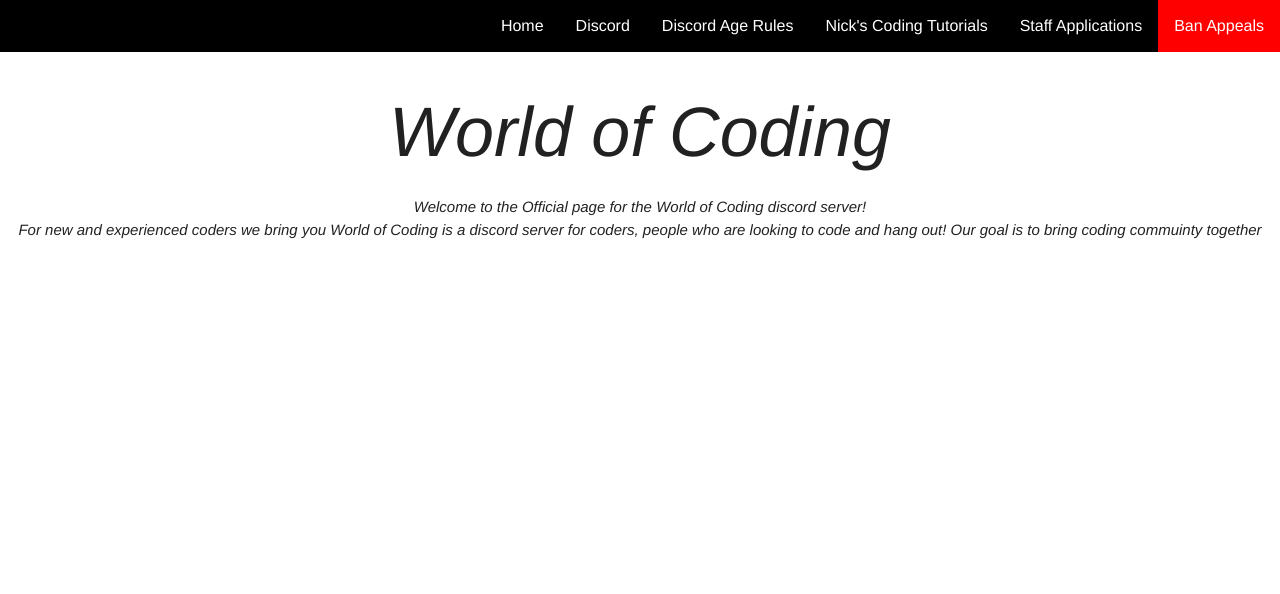
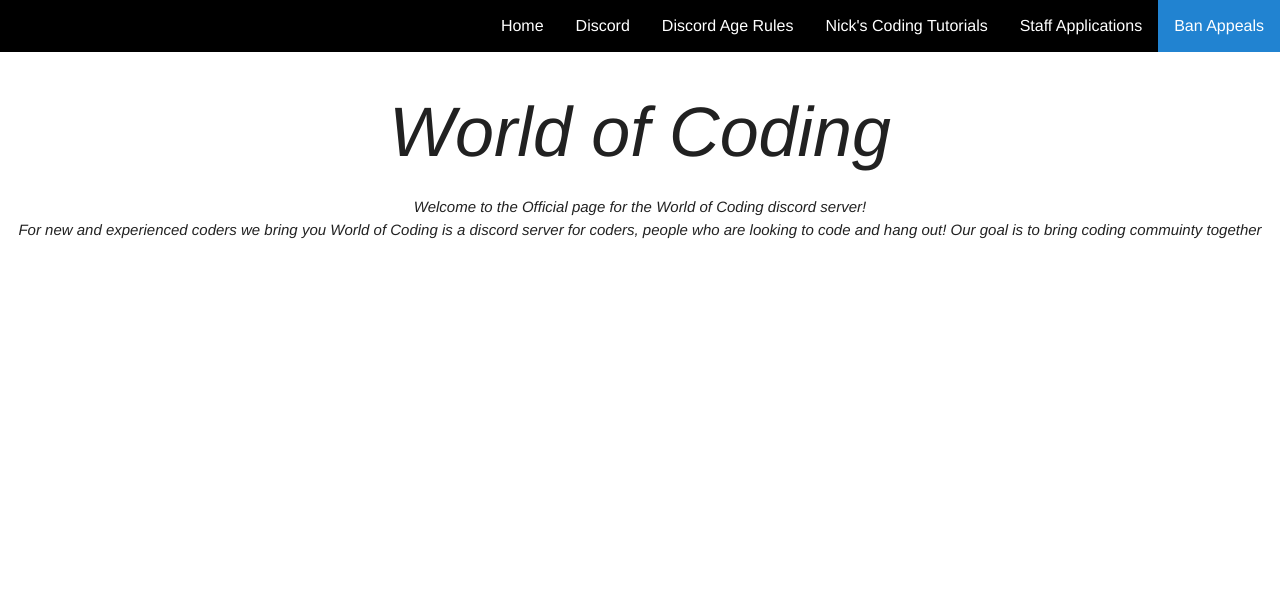
Before and after one commit to WoC-Retirement-Home/world-of-coding-gen2, a plain HTML site: page index.html in a window 1280 px wide. In both pictures the pointer is over the link "Ban Appeals". Shown: the top 594 px of the page. Drawn offline with nearby package versions, Linux system fonts and the light colour scheme; a script that the page names is missing.

Commit message:
Update style.css

```diff
--- a/style.css
+++ b/style.css
@@ -50,7 +50,7 @@ h3{
   font-family: inherit;
   margin: 0;}
 .navbar a:hover, .dropdown:hover .dropbtn {
-  background-color: red;}
+  background-color: #2183D1;}
 .dropdown-content {
   display: none;
   position: absolute;
```
